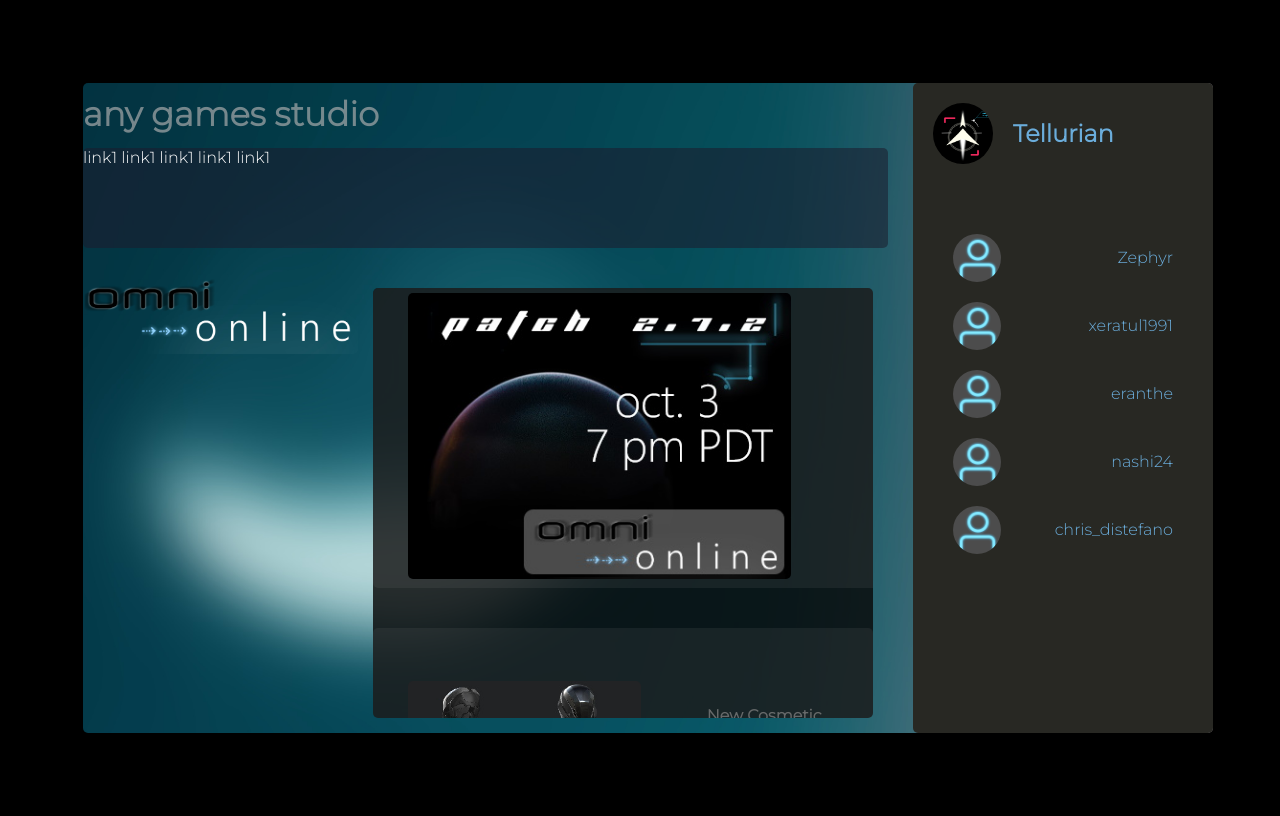
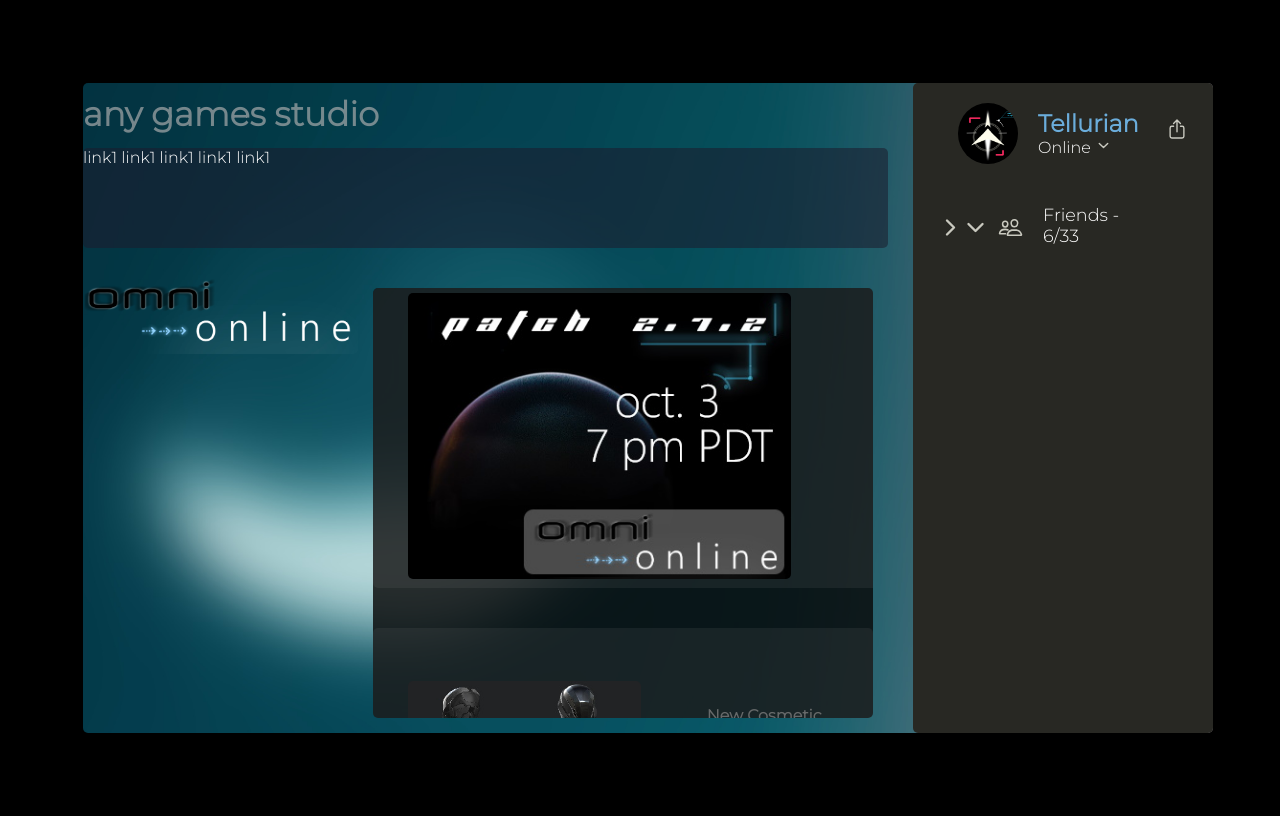
Before and after one commit to kvp03789/top-dashboard, a plain HTML site: page index.html in a window 1280 px wide. Drawn offline with Linux system fonts and the light colour scheme.

Commit message:
flesh out css

```diff
--- a/index.html
+++ b/index.html
@@ -47,7 +47,7 @@
                 <div class="card-text">
                     <span id="news-header">Community News</span>
                     <h3>Omni Online patch 2.7.1 arrives October 3.</h3>
-                    <p>Explore two new planets of the Narisyn system when patch 2.7.1 arrives.
+                    <p>Explore two new planets in the Arisyn system when patch 2.7.1 arrives.
                     Embark on new journeys across uncharted space in 3 new deep space
                     exploration ships, adventure with friends through 50+ new missions,
                     and establish your guild's presence in the galaxy with new guild
@@ -110,10 +110,23 @@
 
             <div class="user-friend-item">
                 <img src="images/user_logo_small_resize.png" alt="" class="player-icon">
-                <span class="user-name-container">Tellurian</span>
+                <div class="small-container">
+                    <span class="user-name-container">Tellurian</span>
+                    <span>Online<img src="images/down.svg" alt="" id="small-down"></span>
+                </div>
+                <span><img src="images/share-outline.svg" alt="" id="pop-out"></span>
             </div>
 
-            <div class="friend-container">
+            <div class="show-friend-button">
+                <img src="images/right.svg" alt="" id="right-svg">
+                <img src="images/down.svg" alt="" id="right-svg">
+                <img src="images/people-outline.svg" alt="" id="friend-svg">
+                <span id="show-hide-friends">
+                    Friends - 6/33
+                </span>
+            </div>
+
+            <div class="friend-container hidden">
 
                 <div class="friend-item">
                     <img src="images/friends_list_item.png" alt="" class="friend-icon">
@@ -153,6 +166,6 @@
         </div>
 
     </div>
-
+    <script src="scripts.js"></script>
 </body>
 </html>
--- /dev/null
+++ b/scripts.js
@@ -0,0 +1,13 @@
+const friendButton = document.querySelector(".show-friend-button");
+const friendContainer = document.querySelector(".friend-container")
+
+friendButton.addEventListener("click", (e) => {
+    friendContainer.classList.toggle("hidden");
+});
+
+// function hideElement() {
+
+//     const friendContainer = document.querySelector(".friend-container")
+
+//     friendContainer.classList.toggle("hidden");
+// }
--- a/styles.css
+++ b/styles.css
@@ -32,7 +32,7 @@ h1 {
     justify-content: center;
     display: grid;
     gap: 25px;
-    grid-template-columns: 250px minmax(400px, 1fr) 300px;
+    grid-template-columns: 250px minmax(500px, 1fr) 300px;
     /* grid-template-columns: repeat(auto-fill, minmax(600px, 1fr)); */
     grid-template-rows: 40px 100px 1fr;
     grid-template-areas:
@@ -74,6 +74,7 @@ article {
      max-height: 800px;
     overflow-y: auto;
     overflow-x:hidden;
+    box-shadow: 20px rgba(198, 234, 243, 0.889);
 }
 
 /* article > div {
@@ -97,9 +98,10 @@ border: 2px yellow dotted;
 .card-container:hover {
     background-color: rgba(127, 127, 127, 0.281);
     cursor: pointer;
+
 }
 
-.card-text:hover {
+.card-text:hover, .card-container:hover .card-text {
     margin-bottom: 22px;
     transition: margin-bottom 200ms;
     transition-timing-function: ease-in;
@@ -160,39 +162,40 @@ border: 2px yellow dotted;
     background-color: rgb(40, 40, 35);
     color: white;
     grid-area: friends;
-    /* display: flex;
+    padding-right: 25px;
+    padding-left: 25px;
+    display: flex;
     flex-direction: column;
-    align-items:flex-start ;
-    justify-content: center;
-    gap: 5px; */
+    justify-content: flex-start;
+    gap: 20px;
 }
 
-#friends-list > div {
+/* #friends-list > div {
+    border: 2px red dotted;
+} */
 
+.hidden {
+    visibility: hidden;
 }
 
 .friend-container {
-    margin-top: 50px;
-    margin-bottom: 50px;
-    padding-left: 20px;
-    display: flex;
-    flex-direction: column;
-    justify-content: space-between;
-    align-items: stretch;
+    display: grid;
+    grid-template-columns: 1fr;
+    justify-items: start;
+    align-items: center;
     gap: 20px;
-
-
 }
 
 .friend-container > div {
     flex: 1 1 100%;
     display: flex;
-    align-items: center;
+    /* align-items: center; */
     justify-content: space-between;
     padding-left: 20px;
     padding-right: 40px;
-    text-align: left;
+    /* text-align: left; */
 }
+
 
 /* #friends-list > div {
     flex: 1;
@@ -208,6 +211,14 @@ border: 2px yellow dotted;
 
 .friend-name {
     color: rgba(116, 190, 243, 0.889);
+}
+
+.friend-item {
+    width: 80%;
+}
+
+.friend-item:hover {
+    background-color: rgb(94, 90, 90);
 }
 
 .user-name-container {
@@ -233,9 +244,25 @@ footer {
 #omni-logo {
     width: 275px;
     height: auto;
-    /* max-width: 80%;
-    max-height: auto; */
+}
 
+#friend-svg {
+    width: 25px;
+    height: auto;
+    margin-left: 10px;
+    margin-top: 5px;
+    filter: invert(98%) sepia(8%) saturate(1144%) hue-rotate(305deg) brightness(109%) contrast(101%) opacity(75%);
+}
+
+#right-svg, #down-svg {
+    width: 25px;
+    height: auto;
+    filter: invert(98%) sepia(8%) saturate(1144%) hue-rotate(305deg) brightness(109%) contrast(101%) opacity(75%);
+    margin-top: 5px;
+}
+
+#down-svg {
+    visibility: hidden;
 }
 
 .logo-link {
@@ -271,8 +298,53 @@ footer {
 }
 
 .friend-icon {
-    margin: 0;
+    margin-right: 25px;
     border-radius: 50%;
     width: 48px;
     height: auto;
 }
+
+#show-hide-friends {
+    background: none;
+    border: none;
+    color: white;
+    font-size: 1.1em;
+    margin-left: 20px;
+    margin-top: 0;
+    margin-bottom: 0;
+}
+
+
+
+.show-friend-button {
+    width: 80%;
+    display: flex;
+    justify-content: center;
+    align-items: center;
+}
+
+.show-friend-button:hover {
+    background-color: rgb(94, 90, 90);
+}
+
+#small-down {
+    width: 15px;
+    height: auto;
+    margin-left: 5px;
+    filter: invert(98%) sepia(8%) saturate(1144%) hue-rotate(305deg) brightness(109%) contrast(101%) opacity(75%);
+}
+
+#pop-out {
+    width: 22px;
+    height: auto;
+    filter: invert(98%) sepia(8%) saturate(1144%) hue-rotate(305deg) brightness(109%) contrast(101%) opacity(75%);
+}
+
+.user-friend-item > *:hover{
+    background-color: rgb(94, 90, 90);
+    cursor: pointer;
+}
+
+.user-friend-item > div, .user-friend-item > span {
+    min-height: 30px;
+}
```
Also changed, not shown: images/down.svg (added), images/people-outline.svg (added), images/right.svg (added), images/share-outline.svg (added).
